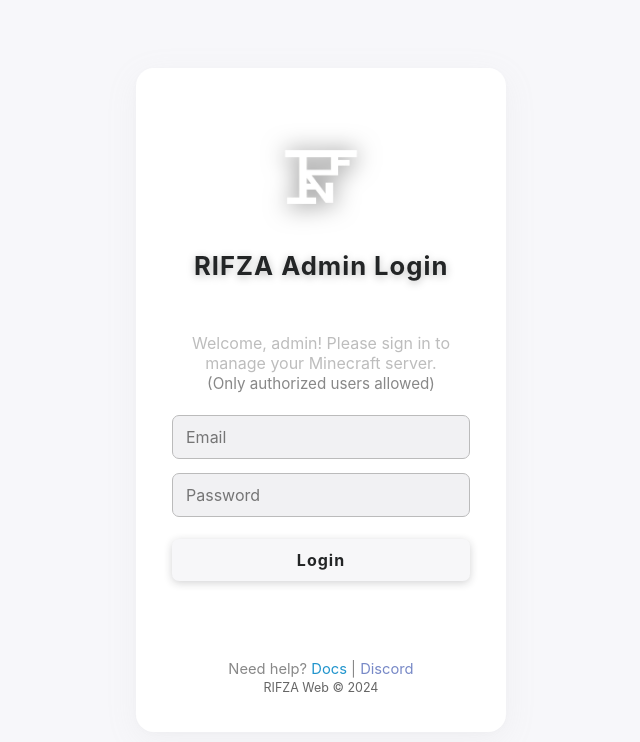
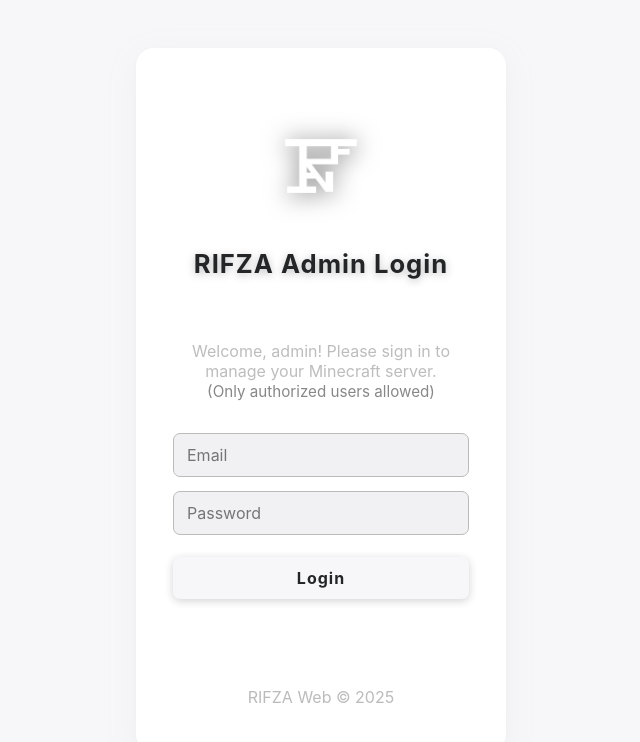
Before and after one commit to Aatiz1243/rifzamc, a website: page public/index.html in a window 1280 px wide. Shown: the whole page, without its empty margins (319-959 px from the left). Drawn offline with Linux system fonts and the light colour scheme; a small style sheet from the web is missing.

Commit message:
Ultra UI

```diff
--- a/public/css/style.css
+++ b/public/css/style.css
@@ -319,3 +319,42 @@ body,
 .error-text {
   font-family: 'SF Pro Display', 'Segoe UI', 'Roboto', 'Arial', sans-serif;
 }
+
+.login-table {
+  width: 100%;
+  border-collapse: separate;
+  border-spacing: 0 8px;
+}
+
+.logo-cell {
+  text-align: center;
+  padding-bottom: 0;
+}
+
+.footer-cell {
+  text-align: center;
+  padding-top: 18px;
+}
+
+.animated-fadein {
+  opacity: 0;
+  animation: fade-in 1s forwards;
+}
+.animated-slidein {
+  opacity: 0;
+  animation: slide-in 0.9s 0.2s forwards;
+}
+.animated-popin {
+  opacity: 0;
+  animation: pop-in 0.8s 0.4s forwards;
+}
+
+@keyframes slide-in {
+  from { opacity: 0; transform: translateY(-24px) scale(0.98);}
+  to { opacity: 1; transform: translateY(0) scale(1);}
+}
+@keyframes pop-in {
+  0% { opacity: 0; transform: scale(0.92);}
+  80% { opacity: 1; transform: scale(1.04);}
+  100% { opacity: 1; transform: scale(1);}
+}
--- a/public/index.html
+++ b/public/index.html
@@ -55,23 +55,45 @@
 </head>
 <body class="login-page">
   <div class="login-container unique-login">
-    <img src="assets/logo.png" alt="RIFZA Logo" class="logo" />
-    <h1 class="login-title">RIFZA Admin Login</h1>
-    <p class="login-desc">
+    <table class="login-table">
+      <tr>
+        <td colspan="2" class="logo-cell">
+          <img src="assets/logo.png" alt="RIFZA Logo" class="logo animated-fadein" />
+        </td>
+      </tr>
+      <tr>
+        <td colspan="2">
+          <h1 class="login-title animated-slidein">RIFZA Admin Login</h1>
+        </td>
+      </tr>
+      <tr>
+        <td colspan="2">
+          <p class="login-desc animated-fadein">
             Welcome, admin! Please sign in to manage your Minecraft server.<br>
             <span>(Only authorized users allowed)</span>
           </p>
-    <form id="loginForm" autocomplete="off">
+        </td>
+      </tr>
+      <tr>
+        <td colspan="2">
+          <form id="loginForm" autocomplete="off" class="animated-popin">
             <input type="email" id="email" placeholder="Email" required autocomplete="off" autocorrect="off" spellcheck="false" class="login-input" />
             <input type="password" id="password" placeholder="Password" required autocomplete="off" autocorrect="off" spellcheck="false" class="login-input" />
             <button type="submit" class="login-btn">Login</button>
           </form>
-    <p id="error" class="error-text"></p>
-    <div class="login-footer">
-      <span>Need help? <a href="https://docs.rifzamc.com" target="_blank" rel="noopener">Docs</a> | <a href="https://discord.gg/yourdiscord" target="_blank" rel="noopener">Discord</a></span>
-      <br>
-      <span>RIFZA Web &copy; 2024</span>
-    </div>
+        </td>
+      </tr>
+      <tr>
+        <td colspan="2">
+          <p id="error" class="error-text animated-fadein"></p>
+        </td>
+      </tr>
+      <tr>
+        <td colspan="2" class="footer-cell">
+          <span class="login-copyright animated-fadein">RIFZA Web &copy; 2025</span>
+        </td>
+      </tr>
+    </table>
   </div>
   <script src="/js/auth.js"></script>
 </body>
```
Lines whose indentation alone changed are shown as unchanged.
